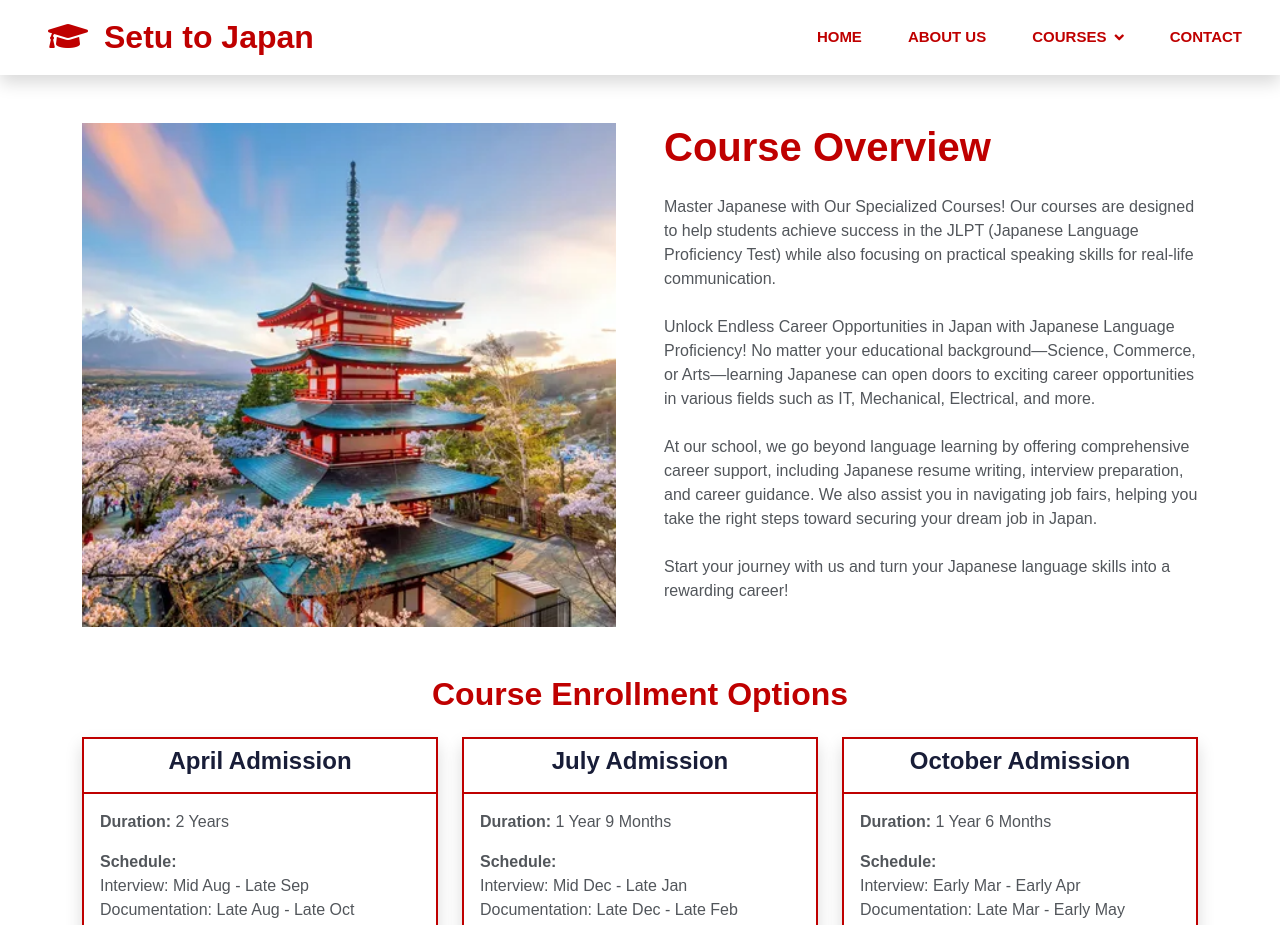
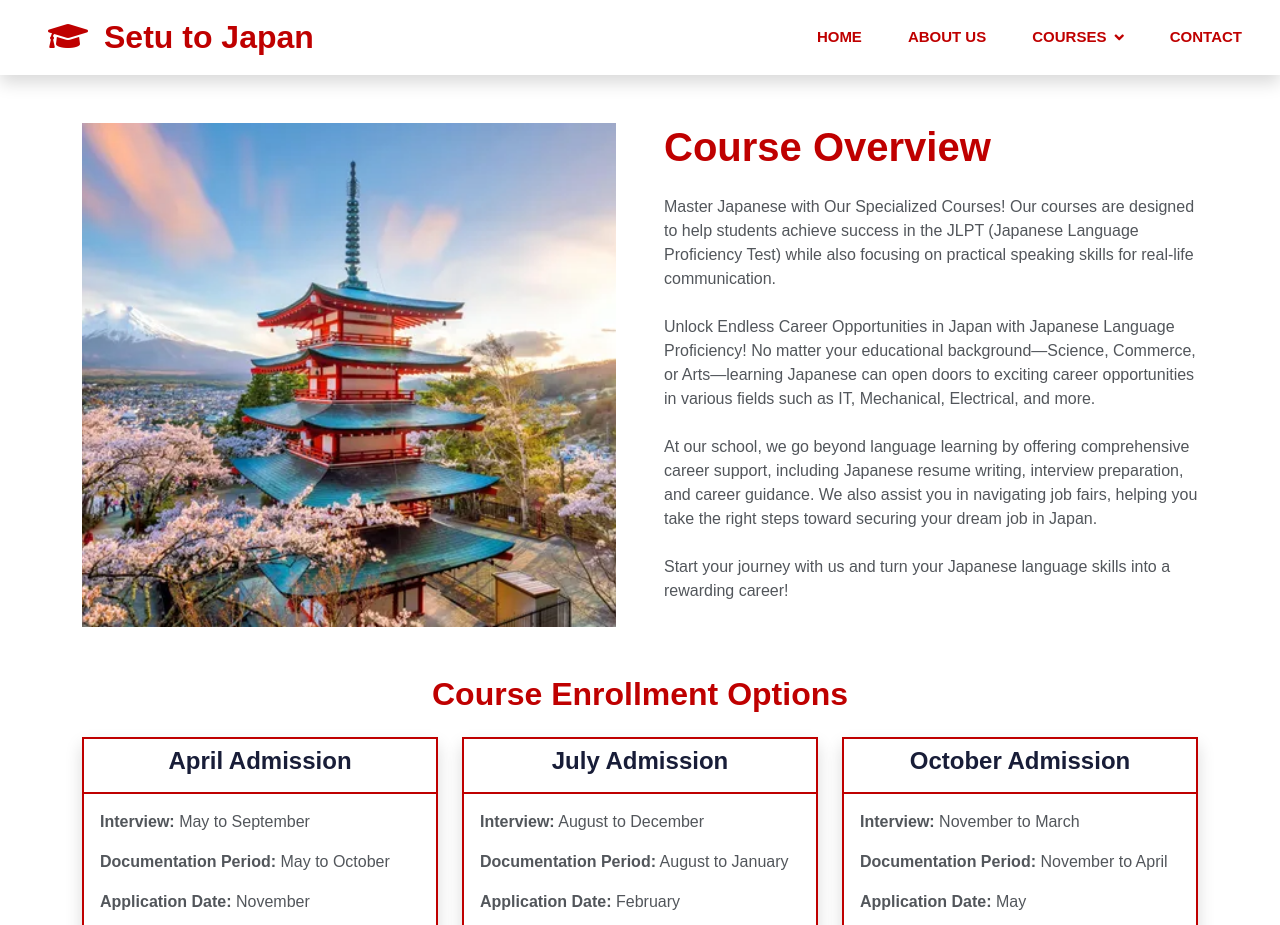
Before and after one commit to dreamstudyjapan/studyinjapanwebsite, an Angular app: page /courses-overview in a window 1280 px wide. Shown: the top 925 px of the page. Built offline with nearby package versions, Linux system fonts and the light colour scheme.

Commit message:
added changes in course

```diff
--- a/src/app/Components/courses/courses.component.html
+++ b/src/app/Components/courses/courses.component.html
@@ -26,48 +26,45 @@
                 <h2 class="text-center mb-4" style="color: #bf0000;">Course Enrollment Options</h2>
             </div>
             <!-- Enrollment Cards -->
-            <div class="col-lg-4 col-md-6 mb-4">
-                <div class="card border-0 shadow" style="border: 2px solid #bf0000 !important;">
-                    <div class="card-header text-center" style="background-color: #ffffff;border-bottom: 2px solid #bf0000;">
-                        <h4>April Admission</h4>
+            <!-- Card for April Admission -->
+          <div class="col-lg-4 col-md-6">
+              <div class="card border-0 shadow h-100" style="border: 2px solid #bf0000 !important;">
+                  <div class="card-header bg-primary text-white text-center" style="background-color: #ffffff !important ;border-bottom: 2px solid #bf0000;">
+                      <h4 class="card-title">April Admission</h4>
                   </div>
                   <div class="card-body">
-                        <p><b>Duration:</b> 2 Years</p>
-                        <p><b>Schedule:</b><br>
-                        Interview: Mid Aug - Late Sep<br>
-                        Documentation: Late Aug - Late Oct<br>
-                        Application: Mid Nov<br>
-                        Results & Payment: Mid Feb</p>
+                      <p><b>Interview:</b> May to September</p>
+                      <p><b>Documentation Period:</b> May to October</p>
+                      <p><b>Application Date:</b> November</p>
+                      <p><b>Results/Payment Receipt:</b> February</p>
                   </div>
               </div>
           </div>
-            <div class="col-lg-4 col-md-6 mb-4">
-                <div class="card border-0 shadow" style="border: 2px solid #bf0000 !important;">
-                    <div class="card-header text-center" style="background-color: #ffffff;border-bottom: 2px solid #bf0000;">
-                        <h4>July Admission</h4>
+          <!-- Card for July Admission -->
+          <div class="col-lg-4 col-md-6">
+              <div class="card border-0 shadow h-100" style="border: 2px solid #bf0000 !important;">
+                  <div class="card-header text-white text-center" style="background-color: #ffffff;border-bottom: 2px solid #bf0000;">
+                      <h4 class="card-title">July Admission</h4>
                   </div>
                   <div class="card-body">
-                        <p><b>Duration:</b> 1 Year 9 Months</p>
-                        <p><b>Schedule:</b><br>
-                        Interview: Mid Dec - Late Jan<br>
-                        Documentation: Late Dec - Late Feb<br>
-                        Application: Mid Mar<br>
-                        Results & Payment: Mid May</p>
+                      <p><b>Interview:</b> August to December</p>
+                      <p><b>Documentation Period:</b> August to January</p>
+                      <p><b>Application Date:</b> February</p>
+                      <p><b>Results/Payment Receipt:</b> May</p>
                   </div>
               </div>
           </div>
-            <div class="col-lg-4 col-md-6 mb-4">
-                <div class="card border-0 shadow" style="border: 2px solid #bf0000 !important;">
-                    <div class="card-header text-center" style="background-color: #ffffff;border-bottom: 2px solid #bf0000;">
-                        <h4>October Admission</h4>
+          <!-- Card for October Admission -->
+          <div class="col-lg-4 col-md-6">
+              <div class="card border-0 shadow h-100" style="border: 2px solid #bf0000 !important;">
+                  <div class="card-header text-white text-center" style="background-color: #ffffff;border-bottom: 2px solid #bf0000;">
+                      <h4 class="card-title">October Admission</h4>
                   </div>
                   <div class="card-body">
-                        <p><b>Duration:</b> 1 Year 6 Months</p>
-                        <p><b>Schedule:</b><br>
-                        Interview: Early Mar - Early Apr<br>
-                        Documentation: Late Mar - Early May<br>
-                        Application: Mid May<br>
-                        Results & Payment: Mid Aug</p>
+                      <p><b>Interview:</b> November to March</p>
+                      <p><b>Documentation Period:</b> November to April</p>
+                      <p><b>Application Date:</b>  May</p>
+                      <p><b>Results/Payment Receipt:</b>  August</p>
                   </div>
               </div>
           </div>
--- a/src/app/Components/header/header.component.html
+++ b/src/app/Components/header/header.component.html
@@ -20,7 +20,7 @@
                 <a class="nav-link dropdown-toggle" data-bs-toggle="dropdown" style="color: #bf0000 !important;font-weight: 600;">Courses</a>
                 <div class="dropdown-menu fade-down m-0">
                     <a routerLink="/courses-overview" routerLinkActive="active" class="dropdown-item" style="color: #bf0000 !important;font-weight: 600;">Course Overview</a>
-                    <a routerLink="/application-Enroll" routerLinkActive="active" class="dropdown-item" style="color: #bf0000 !important;font-weight: 600;">Application and <br>Enrollment Schedule</a>
+                    <!-- <a routerLink="/application-Enroll" routerLinkActive="active" class="dropdown-item" style="color: #bf0000 !important;font-weight: 600;">Application and <br>Enrollment Schedule</a> -->
                     <a routerLink="/required-Doc" routerLinkActive="active" class="dropdown-item" style="color: #bf0000 !important;font-weight: 600;">Required Documents</a>
                 </div>
             </div>
--- a/src/app/app.routes.ts
+++ b/src/app/app.routes.ts
@@ -10,7 +10,7 @@ export const routes: Routes = [
     { path: '', redirectTo: '/home', pathMatch: 'full' }, // Default route is home
     { path: 'home', component: HomeComponent },
     { path: 'courses-overview', component: CoursesComponent },
-    { path: 'application-Enroll', component: ApplicationEnrollmentComponent },
+    // { path: 'application-Enroll', component: ApplicationEnrollmentComponent },
     { path: 'required-Doc', component: RequiredDocumentComponent },
     { path: 'contact-us', component: ContactUsComponent },
     { path: 'about-us', component: AboutusComponent },
```
Lines whose indentation alone changed are shown as unchanged.
